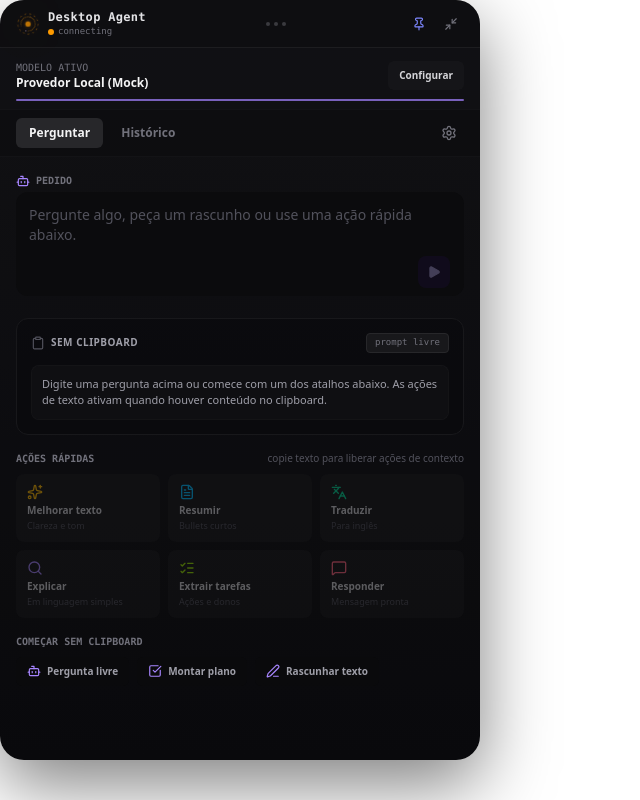
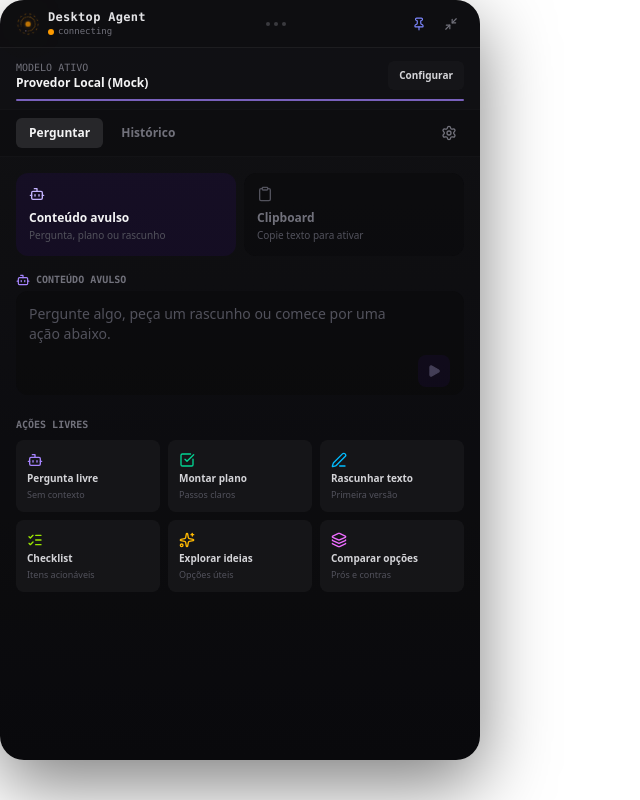
Before and after one commit to gabrigabs/desktop-agent, a React (Vite) app in the folder apps/desktop/: page / in a window 1280 px wide. Shown: the whole page, without its empty margins (0-640 px from the left). Built offline with nearby package versions, Linux system fonts and the light colour scheme.

Commit message:
feat: separate freeform and clipboard tasks

```diff
--- a/apps/desktop/src/lib/rpc.ts
+++ b/apps/desktop/src/lib/rpc.ts
@@ -33,7 +33,7 @@ export async function initializeRpc(): Promise<AgentApi> {
         // Map events to user-friendly console timeline logs
         switch (event.type) {
           case "agent.started":
-            store.addAgentLog({ type: "info", text: "🧠 Agente iniciado" });
+            store.addAgentLog({ type: "info", text: "Preparando resposta" });
             store.setResult(""); // Clear previous result to start streaming fresh
             break;
           case "agent.thought":
@@ -45,16 +45,16 @@ export async function initializeRpc(): Promise<AgentApi> {
             break;
           }
           case "tool.started":
-            store.addAgentLog({ type: "tool_start", text: `🔧 Executando ${event.toolName}...` });
+            store.addAgentLog({ type: "tool_start", text: `Usando ${event.toolName}` });
             break;
           case "tool.completed":
-            store.addAgentLog({ type: "tool_complete", text: `✅ ${event.toolName} concluído` });
+            store.addAgentLog({ type: "tool_complete", text: `${event.toolName} concluído` });
             break;
           case "tool.failed":
-            store.addAgentLog({ type: "tool_fail", text: `❌ Falha em ${event.toolName}: ${event.error}` });
+            store.addAgentLog({ type: "tool_fail", text: `Falha em ${event.toolName}: ${event.error}` });
             break;
           case "agent.completed":
-            store.addAgentLog({ type: "info", text: "✨ Agente concluído" });
+            store.addAgentLog({ type: "info", text: "Resposta pronta" });
             break;
         }
       },
--- a/apps/desktop/src/surfaces/command-palette/history-list.tsx
+++ b/apps/desktop/src/surfaces/command-palette/history-list.tsx
@@ -14,9 +14,11 @@ export function HistoryList() {
         const data = (await api.getHistory({ limit: 30 })) as Array<{
           id: string;
           timestamp: string;
-          tool_name: string;
-          input_preview: string;
-          output_preview: string;
+          toolName: string;
+          inputPreview: string;
+          outputPreview: string;
+          success?: boolean;
+          errorMessage?: string;
         }>;
         setHistory(data);
       } catch {
@@ -54,14 +56,28 @@ export function HistoryList() {
         Histórico recente
       </div>
       <div className="flex flex-col gap-2">
-        {history.map((entry) => (
+        {history.map((entry) => {
+          const toolLabel =
+            entry.toolName === "agent.clipboard"
+              ? "Clipboard"
+              : entry.toolName === "agent.chat"
+                ? "Livre"
+                : entry.toolName;
+
+          return (
             <div
               key={entry.id}
               className="bg-zinc-950/70 border border-zinc-900 hover:border-zinc-800/80 rounded-xl p-3 hover:bg-zinc-900/40 transition-all duration-200"
             >
               <div className="flex items-center justify-between mb-1.5 text-[10px]">
-              <span className="font-bold text-indigo-400 bg-indigo-950/30 px-1.5 py-0.5 rounded border border-indigo-900/30">
-                {entry.tool_name}
+                <span
+                  className={`font-bold px-1.5 py-0.5 rounded border ${
+                    entry.success === false
+                      ? "text-rose-300 bg-rose-950/30 border-rose-900/30"
+                      : "text-violet-300 bg-violet-950/30 border-violet-900/30"
+                  }`}
+                >
+                  {toolLabel}
                 </span>
                 <span className="text-zinc-600">
                   {new Date(entry.timestamp).toLocaleTimeString("pt-BR", {
@@ -71,12 +87,16 @@ export function HistoryList() {
                   })}
                 </span>
               </div>
-            <p className="text-xs text-zinc-400 truncate italic">"{entry.input_preview}"</p>
-            {entry.output_preview && (
-              <p className="text-[11px] text-zinc-600 truncate mt-1">Resultado: {entry.output_preview}</p>
+              <p className="text-xs text-zinc-400 truncate italic">"{entry.inputPreview}"</p>
+              {entry.outputPreview && (
+                <p className="text-[11px] text-zinc-600 truncate mt-1">Resultado: {entry.outputPreview}</p>
+              )}
+              {entry.errorMessage && (
+                <p className="text-[11px] text-rose-400 truncate mt-1">Erro: {entry.errorMessage}</p>
               )}
             </div>
-        ))}
+          );
+        })}
       </div>
     </div>
   );
--- a/apps/desktop/src/surfaces/command-palette/index.tsx
+++ b/apps/desktop/src/surfaces/command-palette/index.tsx
@@ -32,6 +32,8 @@ import { useAgentStore } from "../../stores/agent";
 import { HistoryList } from "./history-list";
 
 const GLOBAL_SHORTCUT_LABEL = "Control+Shift+Space";
+
+type InputMode = "free" | "clipboard";
 
 const PINSTRIPES_MODELS = [
   {
@@ -109,21 +111,54 @@ const QUICK_ACTIONS = [
   },
 ];
 
-const STARTER_ACTIONS = [
+const FREE_ACTIONS = [
   {
+    id: "pergunta",
     label: "Pergunta livre",
+    description: "Sem contexto",
     icon: Bot,
+    accent: "text-violet-400",
     prompt: "",
   },
   {
+    id: "plano",
     label: "Montar plano",
+    description: "Passos claros",
     icon: CheckSquare,
+    accent: "text-emerald-400",
     prompt: "Monte um plano prático para: ",
   },
   {
+    id: "rascunho",
     label: "Rascunhar texto",
+    description: "Primeira versão",
     icon: PenLine,
+    accent: "text-sky-400",
     prompt: "Rascunhe um texto curto sobre: ",
+  },
+  {
+    id: "checklist",
+    label: "Checklist",
+    description: "Itens acionáveis",
+    icon: ListChecks,
+    accent: "text-lime-400",
+    prompt: "Transforme este objetivo em uma checklist prática: ",
+  },
+  {
+    id: "ideias",
+    label: "Explorar ideias",
+    description: "Opções úteis",
+    icon: Sparkles,
+    accent: "text-amber-400",
+    prompt: "Liste ideias práticas e diferentes para: ",
+  },
+  {
+    id: "decidir",
+    label: "Comparar opções",
+    description: "Prós e contras",
+    icon: Layers,
+    accent: "text-fuchsia-400",
+    prompt: "Compare as opções e recomende um caminho para: ",
   },
 ];
 
@@ -149,6 +184,8 @@ export function CommandPalette() {
   } = useAgentStore();
 
   const [mode, setMode] = useState<"command" | "history">("command");
+  const [inputMode, setInputMode] = useState<InputMode>("free");
+  const [activeTaskMode, setActiveTaskMode] = useState<InputMode>("free");
   const [showSettings, setShowSettings] = useState<boolean>(false);
   const [showKey, setShowKey] = useState<boolean>(false);
 
@@ -239,19 +276,28 @@ export function CommandPalette() {
   }, [formProvider, formApiKey, formBaseUrl, formModel]);
 
   const handleExecute = useCallback(
-    async (forceInstruction?: string) => {
+    async (forceInstruction?: string, forceInputMode?: InputMode) => {
       const activeQuery = forceInstruction || query;
       if (!activeQuery.trim()) return;
 
+      const sourceMode = forceInputMode || inputMode;
       setResult(null);
       setError(null);
       setStreaming(true);
+      setActiveTaskMode(sourceMode);
       clearAgentLogs();
 
       try {
         const api = await getAgent();
-        const clipboardContent = isTauriRuntime() ? await readClipboard() : clipboardText;
+        const clipboardContent =
+          sourceMode === "clipboard" ? (isTauriRuntime() ? await readClipboard() : clipboardText) : "";
+        if (sourceMode === "clipboard") {
           setClipboardText(clipboardContent);
+        }
+
+        if (sourceMode === "clipboard" && !clipboardContent.trim()) {
+          throw new Error("Não há texto no clipboard para usar nesta tarefa.");
+        }
 
         const requestId = crypto.randomUUID();
 
@@ -269,7 +315,17 @@ export function CommandPalette() {
         setStreaming(false);
       }
     },
-    [query, clipboardText, setClipboardText, setError, setResult, setStreaming, clearAgentLogs, addAgentLog],
+    [
+      query,
+      inputMode,
+      clipboardText,
+      setClipboardText,
+      setError,
+      setResult,
+      setStreaming,
+      clearAgentLogs,
+      addAgentLog,
+    ],
   );
 
   const handleCopyResult = useCallback(async () => {
@@ -288,11 +344,13 @@ export function CommandPalette() {
     const action = QUICK_ACTIONS.find((item) => item.id === actionId);
     if (!action) return;
 
+    setInputMode("clipboard");
     setQuery(action.prompt);
-    await handleExecute(action.prompt);
+    await handleExecute(action.prompt, "clipboard");
   };
 
   const handleStarterAction = (prompt: string) => {
+    setInputMode("free");
     setQuery(prompt);
     requestAnimationFrame(() => {
       textareaRef.current?.focus();
@@ -375,6 +433,13 @@ export function CommandPalette() {
   const hasClipboard = clipboardText.trim().length > 0;
   const taskActive = streaming || result !== null || Boolean(error) || agentLogs.length > 0;
   const latestLog = agentLogs.length > 0 ? agentLogs[agentLogs.length - 1] : undefined;
+  const visibleLogs = agentLogs.slice(-4).reverse();
+  const inputModeLabel = inputMode === "clipboard" ? "Interagir com clipboard" : "Conteúdo avulso";
+  const taskModeLabel = activeTaskMode === "clipboard" ? "Clipboard" : "Livre";
+  const composerPlaceholder =
+    inputMode === "clipboard"
+      ? "Diga o que fazer com o texto copiado."
+      : "Pergunte algo, peça um rascunho ou comece por uma ação abaixo.";
   const taskStatus = error
     ? "Algo falhou"
     : streaming
@@ -468,6 +533,10 @@ export function CommandPalette() {
                   <ArrowLeft className="w-3.5 h-3.5" />
                   Nova tarefa
                 </button>
+                <div className="flex items-center gap-2">
+                  <span className="px-2 py-1 rounded-md bg-zinc-950/70 border border-zinc-800 text-[10px] font-mono uppercase tracking-wider text-zinc-400">
+                    {taskModeLabel}
+                  </span>
                   <span
                     className={`text-[10px] font-mono uppercase tracking-wider ${
                       error ? "text-rose-300" : streaming ? "text-amber-300" : "text-emerald-300"
@@ -475,6 +544,7 @@ export function CommandPalette() {
                   >
                     {taskStatus}
                   </span>
+                </div>
               </div>
 
               <section className="rounded-2xl bg-zinc-950/70 shadow-[inset_0_1px_0_rgba(255,255,255,0.04)] p-4 flex flex-col gap-3">
@@ -530,25 +600,27 @@ export function CommandPalette() {
                 </div>
               </section>
 
-              {latestLog && (
-                <section className="rounded-xl bg-zinc-950/45 p-3 flex items-start gap-2.5">
+              {visibleLogs.length > 0 && (
+                <section className="rounded-xl bg-zinc-950/45 p-3 flex flex-col gap-2">
+                  <div className="text-[10px] text-zinc-500 font-mono uppercase font-bold">
+                    Execução ao vivo
+                  </div>
+                  {visibleLogs.map((log) => (
+                    <div key={log.id} className="flex items-start gap-2.5 min-w-0">
                       <span
                         className={`mt-1 w-1.5 h-1.5 rounded-full shrink-0 ${
-                      latestLog.type === "tool_fail"
+                          log.type === "tool_fail"
                             ? "bg-rose-400"
-                        : latestLog.type === "tool_start"
+                            : log.type === "tool_start"
                               ? "bg-amber-400 animate-pulse"
-                          : latestLog.type === "tool_complete"
+                              : log.type === "tool_complete"
                                 ? "bg-emerald-400"
                                 : "bg-violet-400"
                         }`}
                       />
-                  <div className="min-w-0">
-                    <div className="text-[10px] text-zinc-500 font-mono uppercase font-bold">
-                      Último evento
+                      <p className="text-xs text-zinc-300 leading-relaxed truncate min-w-0">{log.text}</p>
                     </div>
-                    <p className="text-xs text-zinc-300 leading-relaxed truncate">{latestLog.text}</p>
-                  </div>
+                  ))}
                 </section>
               )}
 
@@ -588,7 +660,12 @@ export function CommandPalette() {
                 </div>
                 <div className="flex-1 p-4 text-sm text-zinc-200 leading-relaxed whitespace-pre-wrap overflow-y-auto custom-scrollbar select-text selection:bg-violet-950">
                   {result ? (
-                    result
+                    <>
+                      {result}
+                      {streaming && (
+                        <span className="inline-block w-1.5 h-4 ml-1 align-[-2px] rounded-sm bg-amber-300 animate-pulse" />
+                      )}
+                    </>
                   ) : (
                     <span className="text-zinc-600">
                       A resposta aparece aqui assim que o agente começar a escrever.
@@ -599,26 +676,65 @@ export function CommandPalette() {
             </div>
           ) : (
             <div className="flex flex-col gap-4">
+              <section className="grid grid-cols-2 gap-2">
+                <button
+                  type="button"
+                  onClick={() => setInputMode("free")}
+                  className={`min-h-16 rounded-xl border p-3 text-left transition-all cursor-pointer ${
+                    inputMode === "free"
+                      ? "border-violet-500/45 bg-violet-950/20 text-zinc-100"
+                      : "border-zinc-900 bg-zinc-950/50 text-zinc-500 hover:text-zinc-300 hover:border-zinc-800"
+                  }`}
+                >
+                  <Bot className="w-4 h-4 text-violet-300 mb-2" />
+                  <div className="text-xs font-semibold">Conteúdo avulso</div>
+                  <div className="text-[10px] text-zinc-600 mt-0.5">Pergunta, plano ou rascunho</div>
+                </button>
+                <button
+                  type="button"
+                  onClick={() => setInputMode("clipboard")}
+                  className={`min-h-16 rounded-xl border p-3 text-left transition-all cursor-pointer ${
+                    inputMode === "clipboard"
+                      ? "border-emerald-500/45 bg-emerald-950/15 text-zinc-100"
+                      : "border-zinc-900 bg-zinc-950/50 text-zinc-500 hover:text-zinc-300 hover:border-zinc-800"
+                  }`}
+                >
+                  <Clipboard
+                    className={`w-4 h-4 mb-2 ${hasClipboard ? "text-emerald-300" : "text-zinc-600"}`}
+                  />
+                  <div className="text-xs font-semibold">Clipboard</div>
+                  <div className="text-[10px] text-zinc-600 mt-0.5">
+                    {hasClipboard
+                      ? `${clipboardText.length} caracteres detectados`
+                      : "Copie texto para ativar"}
+                  </div>
+                </button>
+              </section>
+
               <div className="relative group flex flex-col">
                 <span className="text-[10px] text-zinc-500 font-mono font-bold uppercase mb-1 flex items-center gap-1.5 select-none">
+                  {inputMode === "clipboard" ? (
+                    <Clipboard className="w-3.5 h-3.5 text-emerald-400" />
+                  ) : (
                     <Bot className="w-3.5 h-3.5 text-violet-400" />
-                  Pedido
+                  )}
+                  {inputModeLabel}
                 </span>
                 <div className="relative w-full">
                   <textarea
                     ref={textareaRef}
                     value={query}
                     onChange={(e) => setQuery(e.target.value)}
-                    placeholder="Pergunte algo, peça um rascunho ou use uma ação rápida abaixo."
+                    placeholder={composerPlaceholder}
                     className="w-full min-h-[104px] bg-zinc-950/70 border border-zinc-900 rounded-xl pl-3 pr-12 py-3 text-sm text-zinc-100 placeholder:text-zinc-600 focus:outline-none focus:border-violet-500/50 focus:ring-1 focus:ring-violet-950/50 resize-none transition-all duration-200 select-text"
                     disabled={streaming}
-                    aria-label="Pedido para o agente"
+                    aria-label={inputModeLabel}
                     rows={3}
                   />
                   <button
                     type="button"
                     onClick={() => handleExecute()}
-                    disabled={streaming || !query.trim()}
+                    disabled={streaming || !query.trim() || (inputMode === "clipboard" && !hasClipboard)}
                     className="absolute right-3.5 bottom-3.5 p-2 rounded-lg bg-violet-950/50 border border-violet-800/70 text-violet-300 hover:text-violet-100 hover:bg-violet-900/80 hover:border-violet-500/60 transition-all cursor-pointer disabled:opacity-30 disabled:pointer-events-none"
                     title="Enviar pedido"
                   >
@@ -627,6 +743,7 @@ export function CommandPalette() {
                 </div>
               </div>
 
+              {inputMode === "clipboard" && (
                 <section className="p-3.5 rounded-xl bg-zinc-950/65 border border-zinc-900 flex flex-col gap-3">
                   <div className="flex items-center justify-between gap-3">
                     <span className="flex items-center gap-1.5 text-[10px] text-zinc-400 uppercase tracking-wider font-bold select-none">
@@ -636,68 +753,51 @@ export function CommandPalette() {
                       {hasClipboard ? "Clipboard detectado" : "Sem clipboard"}
                     </span>
                     <span className="text-[9px] font-mono bg-zinc-900 border border-zinc-800 px-2 py-0.5 rounded text-zinc-500">
-                    {hasClipboard ? `${clipboardText.length} caracteres` : "prompt livre"}
+                      {hasClipboard ? `${clipboardText.length} caracteres` : "aguardando texto"}
                     </span>
                   </div>
                   <div className="bg-zinc-900/40 border border-zinc-900/60 rounded-lg p-2.5 text-[11px] text-zinc-400 leading-normal min-h-10 select-text">
                     {hasClipboard
-                    ? `"${clipboardText.slice(0, 180)}${clipboardText.length > 180 ? "..." : ""}"`
-                    : "Digite uma pergunta acima ou comece com um dos atalhos abaixo. As ações de texto ativam quando houver conteúdo no clipboard."}
+                      ? `"${clipboardText.slice(0, 220)}${clipboardText.length > 220 ? "..." : ""}"`
+                      : "Copie um texto em qualquer app e volte para usar as ações de contexto."}
                   </div>
                 </section>
+              )}
 
               <section className="flex flex-col gap-2">
                 <div className="flex items-center justify-between">
                   <span className="text-[10px] text-zinc-500 font-mono font-bold uppercase select-none">
-                    Ações rápidas
+                    {inputMode === "clipboard" ? "Ações com clipboard" : "Ações livres"}
                   </span>
-                  {!hasClipboard && (
-                    <span className="text-[10px] text-zinc-600 select-none">
-                      copie texto para liberar ações de contexto
-                    </span>
+                  {inputMode === "clipboard" && !hasClipboard && (
+                    <span className="text-[10px] text-zinc-600 select-none">copie texto para liberar</span>
                   )}
                 </div>
                 <div className="grid grid-cols-3 gap-2">
-                  {QUICK_ACTIONS.map((action) => {
+                  {(inputMode === "clipboard" ? QUICK_ACTIONS : FREE_ACTIONS).map((action) => {
                     const Icon = action.icon;
-                    const disabled = action.requiresClipboard && !hasClipboard;
+                    const disabled =
+                      inputMode === "clipboard" &&
+                      "requiresClipboard" in action &&
+                      Boolean(action.requiresClipboard) &&
+                      !hasClipboard;
 
                     return (
                       <button
                         key={action.id}
                         type="button"
-                        onClick={() => handleQuickAction(action.id)}
+                        onClick={() =>
+                          inputMode === "clipboard"
+                            ? handleQuickAction(action.id)
+                            : handleStarterAction(action.prompt)
+                        }
                         disabled={disabled || streaming}
-                        className={`min-h-[68px] rounded-lg bg-zinc-900/80 border border-zinc-850 text-zinc-300 hover:text-zinc-100 hover:bg-zinc-850/80 hover:border-violet-500/30 transition-all cursor-pointer flex flex-col items-start justify-center gap-1 px-2.5 py-2 text-left disabled:opacity-40 disabled:pointer-events-none`}
+                        className="min-h-[72px] rounded-lg bg-zinc-900/80 border border-zinc-800 text-zinc-300 hover:text-zinc-100 hover:bg-zinc-800/80 hover:border-violet-500/30 transition-all cursor-pointer flex flex-col items-start justify-center gap-1 px-2.5 py-2 text-left disabled:opacity-40 disabled:pointer-events-none"
                         title={disabled ? "Copie um texto primeiro" : action.description}
                       >
                         <Icon className={`w-4 h-4 ${action.accent}`} />
                         <span className="text-[10px] font-semibold leading-tight">{action.label}</span>
                         <span className="text-[9px] text-zinc-600 leading-tight">{action.description}</span>
-                      </button>
-                    );
-                  })}
-                </div>
-              </section>
-
-              <section className="flex flex-col gap-2">
-                <span className="text-[10px] text-zinc-500 font-mono font-bold uppercase select-none">
-                  Começar sem clipboard
-                </span>
-                <div className="flex flex-wrap gap-2">
-                  {STARTER_ACTIONS.map((action) => {
-                    const Icon = action.icon;
-
-                    return (
-                      <button
-                        key={action.label}
-                        type="button"
-                        onClick={() => handleStarterAction(action.prompt)}
-                        disabled={streaming}
-                        className="px-2.5 py-1.5 rounded-md bg-zinc-950/70 border border-zinc-850 text-[10px] font-semibold text-zinc-400 hover:text-zinc-100 hover:border-violet-500/30 transition-colors cursor-pointer disabled:opacity-40 disabled:pointer-events-none flex items-center gap-1.5"
-                      >
-                        <Icon className="w-3.5 h-3.5 text-violet-400" />
-                        {action.label}
                       </button>
                     );
                   })}
```
Also changed, not shown: apps/desktop/src/stores/agent.ts (+5 -3 lines), 1 other file (tests, documents, lock files or other folders). Lines whose indentation alone changed are shown as unchanged.
